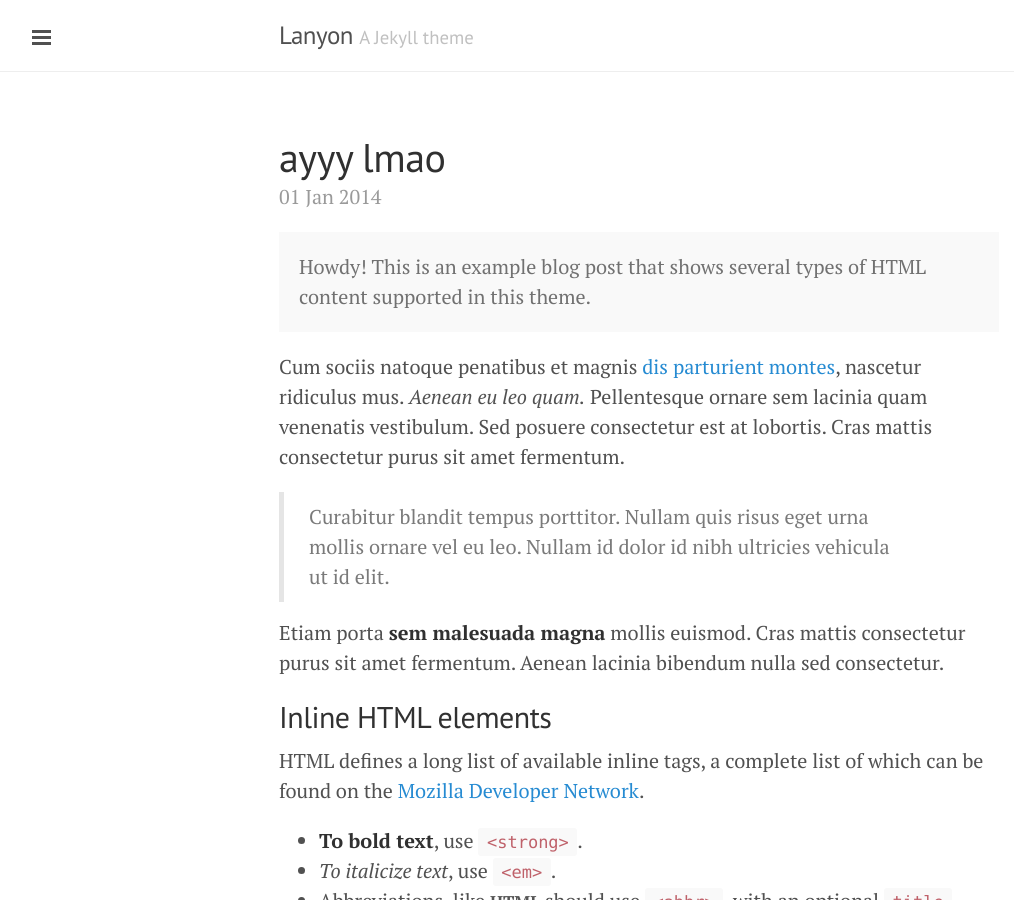
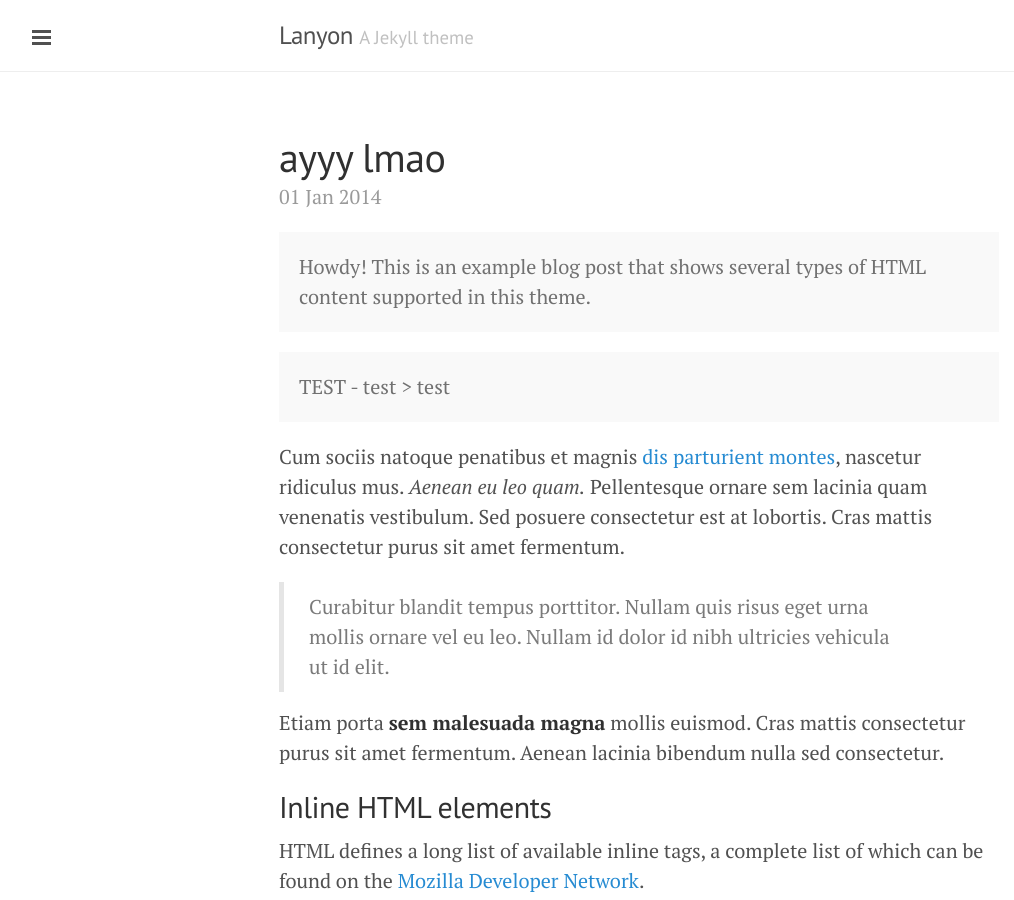
Before and after one commit to mmelchio/mmelchio.github.io, a Jekyll site: the page built from _posts/2014-01-01-example-content.md, in a window 1280 px wide and 900 px high. Shown: the whole window, without its empty margins (1-1015 px from the left). Built offline with Jekyll 4.4.1, drawn with Linux system fonts in a browser that asks for light colours; Markdown is read by kramdown in place of the engine named in the settings; some of the changed text lies outside the part shown.

Commit message:
test code

```diff
--- a/_posts/2014-01-01-example-content.md
+++ b/_posts/2014-01-01-example-content.md
@@ -6,6 +6,12 @@ title: ayyy lmao
 
 <div class="message">
   Howdy! This is an example blog post that shows several types of HTML content supported in this theme.
+</div>
+
+<div class="message">
+	TEST
+	- test
+	> test
 </div>
 
 Cum sociis natoque penatibus et magnis <a href="#">dis parturient montes</a>, nascetur ridiculus mus. *Aenean eu leo quam.* Pellentesque ornare sem lacinia quam venenatis vestibulum. Sed posuere consectetur est at lobortis. Cras mattis consectetur purus sit amet fermentum.
@@ -47,6 +53,14 @@ adder(2, 6);
 {% endhighlight %}
 
 Aenean lacinia bibendum nulla sed consectetur. Etiam porta sem malesuada magna mollis euismod. Fusce dapibus, tellus ac cursus commodo, tortor mauris condimentum nibh, ut fermentum massa.
+
+### Code
+
+{% highlight java %}
+//test
+test.add(test);
+{% endhighlight %}
+
 
 ### Lists
 
```
